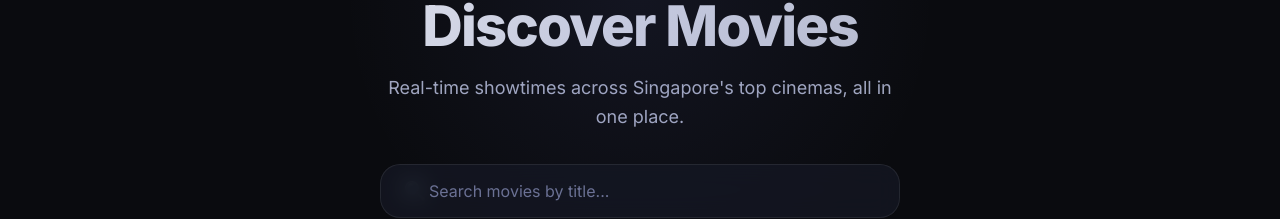
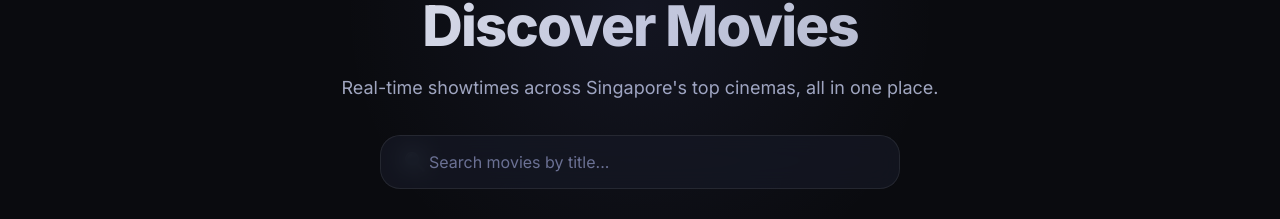
Before and after one commit to MAOXIONGKAI/ScreenScout, a Next.js app in the folder frontend/: page / in a window 1280 px wide. Shown: the part 139-358 px from the top of the page. Built offline with nearby package versions, Linux system fonts and the light colour scheme; no server answers.

Commit message:
feat: update frontend title style

```diff
--- a/frontend/src/app/globals.css
+++ b/frontend/src/app/globals.css
@@ -231,9 +231,9 @@
 .hero-subtitle {
   font-size: var(--font-size-lg);
   color: var(--text-secondary);
-  max-width: 520px;
   margin: 0 auto var(--space-xl);
   line-height: 1.6;
+  white-space: nowrap;
 }
 
 /* ============================================
--- a/frontend/src/components/MovieCard.module.css
+++ b/frontend/src/components/MovieCard.module.css
@@ -69,10 +69,9 @@
   font-weight: 700;
   line-height: 1.3;
   margin-bottom: var(--space-xs);
-  display: -webkit-box;
-  -webkit-line-clamp: 2;
-  -webkit-box-orient: vertical;
+  white-space: nowrap;
   overflow: hidden;
+  text-overflow: ellipsis;
 }
 
 .meta {
```
